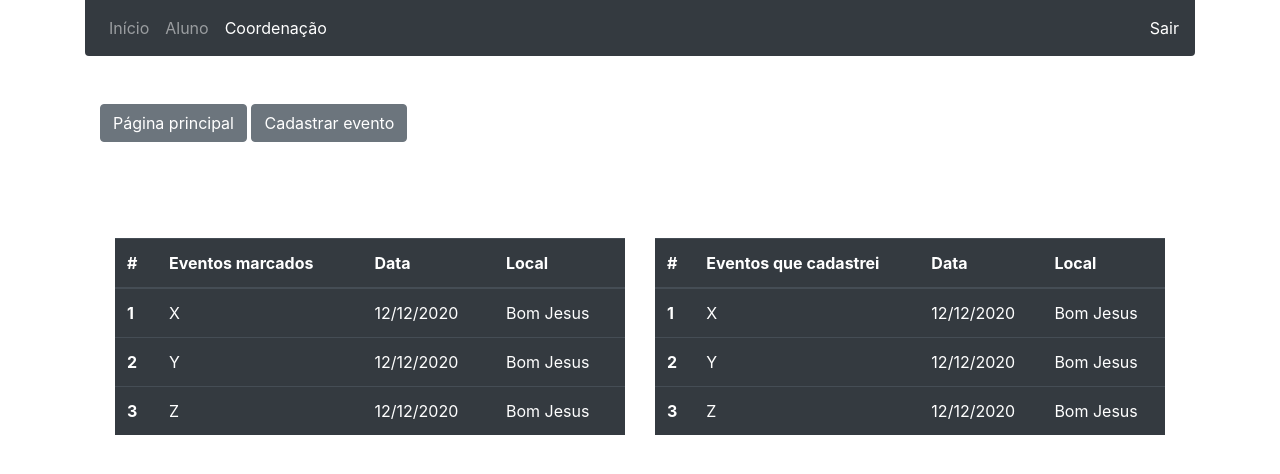
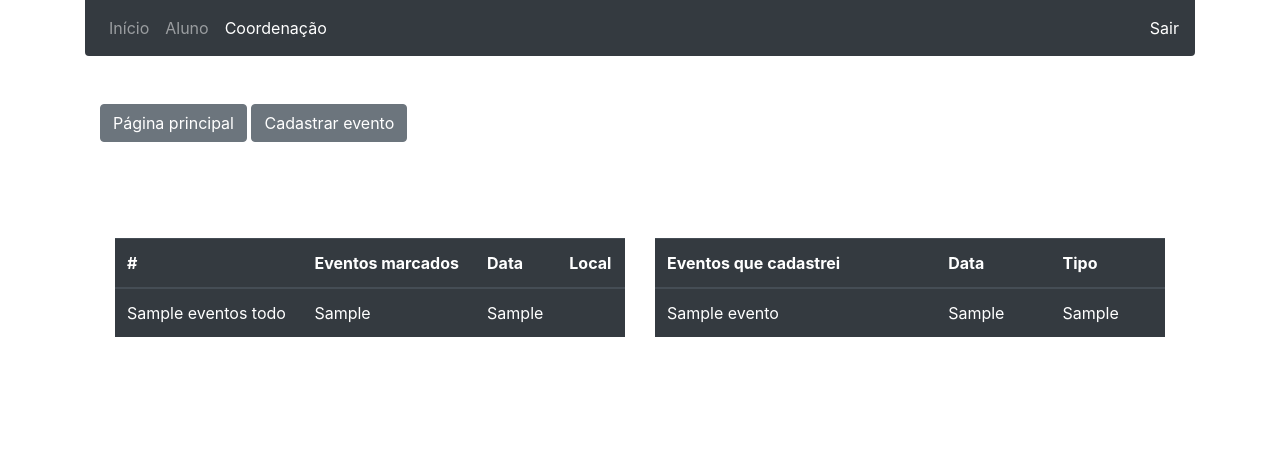
Before and after one commit to ItMeMario/projeto-mario, a PHP site: template templates/coordenacao.phtml in a window 1280 px wide. Shown: the top 474 px of the page. Run offline with PHP 8.4, Linux system fonts and the light colour scheme; the template is opened without the code that fills it: most values are stand-ins (such as "Sample title", 1, 10 or a date in 2020).

Commit message:
alteração da página do coordenador

```diff
--- a/src/routesLogin.php
+++ b/src/routesLogin.php
@@ -33,6 +33,7 @@
         if (count($resultSet) == 1) {
             $_SESSION['login']['ehLogado'] = true;
             $_SESSION['login']['nome'] = $resultSet[0]['nome'];
+            $_SESSION['login']['id'] = $resultSet[0]['id'];
             return $response->withRedirect('/inicio/');
         } else {
             $_SESSION['login']['ehLogado'] = false;
--- a/templates/cadastrarEvento.phtml
+++ b/templates/cadastrarEvento.phtml
@@ -23,6 +23,7 @@
                         <div class="card-body">
                             <input type="text" placeholder="Nome do evento" name="nome_evento" class="form-control m-1 border border-dark" required>
                             <input type="text" placeholder="Descrição do evento" name="descricao_evento" class="form-control m-1 border border-dark" required>
+                            <input type="datetime-local" placeholder="Data" name="data_evento" class="form-control m-1 border border-dark" required>
                             <select class="custom-select ml-1 mr-1 border border-dark" name="tipo_evento" required>
                                 <option selected value="">Escolha o tipo de evento</option>
                                 <option value="Apresentação">Apresentação</option>
@@ -31,6 +32,7 @@
                                 <option value="Palestra">Palestra</option>
                             </select>
                             <div class="text-center">
+
                                 <button type="submit" class="btn btn-secondary mt-3">Cadastrar</button>
                             </div>
                         </div>
--- a/templates/coordenacao.phtml
+++ b/templates/coordenacao.phtml
@@ -47,25 +47,17 @@
                                 <th scope="col">Local</th>
                             </tr>
                         </thead>
-                        <tbody>
+                         <tbody>
+                        <?php
+                        foreach ($eventos_todos as $key => $evento) {
+
+                          ?>
                             <tr>
-                                <th scope="row">1</th>
-                                <td>X</td>
-                                <td>12/12/2020</td>
-                                <td>Bom Jesus</td>
+                                <td scope="row"><?php echo $evento['nome_evento'];?></td>
+                                <td scope="row"><?php echo $evento['data_evento'];?></td>
+                                <td scope="row"><?php echo $evento['tipo_evento'];?></td>
                             </tr>
-                            <tr>
-                                <th scope="row">2</th>
-                                <td>Y</td>
-                                <td>12/12/2020</td>
-                                <td>Bom Jesus</td>
-                            </tr>
-                            <tr>
-                                <th scope="row">3</th>
-                                <td>Z</td>
-                                <td>12/12/2020</td>
-                                <td>Bom Jesus</td>
-                            </tr>
+                    <?php } ?>
                         </tbody>
                     </table>
                 </div>
@@ -73,31 +65,24 @@
                     <table class="table table-dark mt-5 mb-5">
                         <thead>
                             <tr>
-                                <th scope="col">#</th>
                                 <th scope="col">Eventos que cadastrei</th>
                                 <th scope="col">Data</th>
-                                <th scope="col">Local</th>
+                                <th scope="col">Tipo</th>
                             </tr>
                         </thead>
-                        <tbody>
+                         <tbody>
+                        <?php
+                        foreach ($eventos as $key => $evento) {
+
+                          ?>
                             <tr>
-                                <th scope="row">1</th>
-                                <td>X</td>
-                                <td>12/12/2020</td>
-                                <td>Bom Jesus</td>
+                                <td scope="row"><?php echo $evento['nome_evento'];?></td>
+                                <td scope="row"><?php echo $evento['data_evento'];?></td>
+                                <td scope="row"><?php echo $evento['tipo_evento'];?></td>
                             </tr>
-                            <tr>
-                                <th scope="row">2</th>
-                                <td>Y</td>
-                                <td>12/12/2020</td>
-                                <td>Bom Jesus</td>
-                            </tr>
-                            <tr>
-                                <th scope="row">3</th>
-                                <td>Z</td>
-                                <td>12/12/2020</td>
-                                <td>Bom Jesus</td>
-                            </tr>
+                    <?php } ?>
+
+
                         </tbody>
                     </table>
                 </div>
```
Also changed, not shown: package.json (added, +14 -0 lines), src/routesCadastrarEvento.php (+7 -2 lines), src/routesCoordenacao.php (+9 -0 lines), package-lock.json (added).
